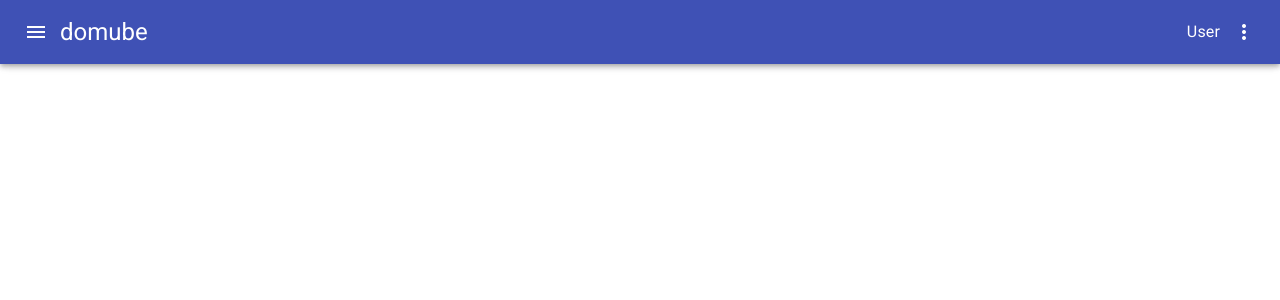
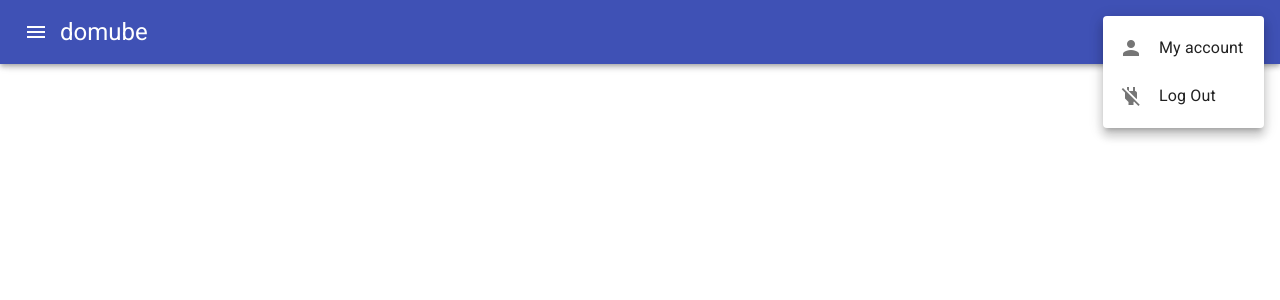
Before and after one commit to savovsky/react-domube, a React (Create React App) app: page / in a window 1280 px wide. Both pictures are taken after a click on the button "more_vert". Shown: the top 300 px of the page. Built offline with nearby package versions, Linux system fonts and the light colour scheme.

Commit message:
styledMuiComponents - added.

```diff
--- a/src/common/interfaces.tsx
+++ b/src/common/interfaces.tsx
@@ -3,4 +3,4 @@ export interface Link {
 	link: string;
 	routerLink: string;
 	icon: string;
-}
+};
--- /dev/null
+++ b/src/common/userLinks.tsx
@@ -0,0 +1,14 @@
+import { Link } from './interfaces';
+
+export const userLinks: Link[] = [
+  {
+    link: 'My account',
+    routerLink: '/account',
+    icon: 'person'
+  },
+  {
+    link: 'Log Out',
+    routerLink: '/',
+    icon: 'power_off'
+  }
+];
--- a/src/components/Header/AppMenuList.tsx
+++ b/src/components/Header/AppMenuList.tsx
@@ -1,4 +1,5 @@
 import React, { useContext } from 'react';
+import { makeStyles } from '@material-ui/core/styles';
 import {
   AppBar,
   Toolbar,
@@ -6,12 +7,11 @@ import {
   Grid,
   Icon,
   List,
-  ListItem,
   ListItemIcon,
   ListItemText
 } from '@material-ui/core';
-import { makeStyles } from '@material-ui/core/styles';
 
+import { StyledListItem } from '../styledMuiComponents';
 import { navLinks } from '../../common/navLinks';
 import Context from './context/drawerContext';
 import toggleDrawer from './fixtures/toggleDrawer';
@@ -23,7 +23,7 @@ const useStyles = makeStyles({
   },
   fullList: {
     width: 'auto',
-  },
+  }
 });
 
 // interface Eho {
@@ -41,7 +41,11 @@ const AppMenuList: React.FC = () => {
       <AppBar position="static" color="primary">
         <Toolbar>
         <Grid container justify="flex-end" alignItems="center">
-          <IconButton color="inherit" aria-label="Menu" onClick={(e) => toggleDrawer(isOpen, setIsOpen, e)}>
+          <IconButton
+            color="inherit"
+            aria-label="Menu"
+            onClick={(e) => toggleDrawer(isOpen, setIsOpen, e)}
+          >
             <Icon>arrow_back</Icon>
           </IconButton>
           </Grid>
@@ -55,10 +59,12 @@ const AppMenuList: React.FC = () => {
       >
         <List>
           {navLinks.map((item) => (
-            <ListItem button key={item.link}>
-              <ListItemIcon><Icon>{item.icon}</Icon></ListItemIcon>
+            <StyledListItem button key={item.link}>
+              <ListItemIcon>
+                <Icon>{item.icon}</Icon>
+              </ListItemIcon>
               <ListItemText primary={item.link} />
-            </ListItem>
+            </StyledListItem>
           ))}
         </List>
       </div>
--- a/src/components/Header/UserMenu.tsx
+++ b/src/components/Header/UserMenu.tsx
@@ -1,17 +1,45 @@
-import React from 'react';
-import { IconButton, Icon, Typography } from '@material-ui/core';
+import React, { useState } from 'react';
+import { IconButton, Icon, Typography, Menu, ListItemIcon, ListItemText } from '@material-ui/core';
+
+import { StyledListItem } from '../styledMuiComponents';
+import { userLinks } from '../../common/userLinks';
 
 const UserMenu: React.FC = () => {
+  const [anchorEl, setAnchorEl] = useState<null | HTMLElement>(null);
+
+  const handleClick = (event: React.MouseEvent<HTMLButtonElement>) => {
+    setAnchorEl(event.currentTarget);
+  }
+
+  const handleClose = () => {
+    setAnchorEl(null);
+  }
+
   return (
     <>
-			<Typography variant="subtitle1">User</Typography>
+      <Typography variant="subtitle1">Address</Typography>
       <IconButton
         edge="end"
         color="inherit"
         aria-label="Menu"
+        onClick={handleClick}
       >
         <Icon>more_vert</Icon>
       </IconButton>
+      <Menu
+        id="simple-menu"
+        anchorEl={anchorEl}
+        keepMounted
+        open={Boolean(anchorEl)}
+        onClose={handleClose}
+      >
+        {userLinks.map((item) => (
+          <StyledListItem button onClick={handleClose} key={item.link}>
+            <ListItemIcon><Icon>{item.icon}</Icon></ListItemIcon>
+            <ListItemText primary={item.link} />
+          </StyledListItem>
+        ))}
+      </Menu>
     </>
   );
 }
--- /dev/null
+++ b/src/components/styledMuiComponents/index.tsx
@@ -0,0 +1,18 @@
+import { ListItem } from '@material-ui/core';
+import { withStyles } from '@material-ui/core/styles';
+
+export const StyledListItem = withStyles(theme => ({
+  root: {
+    "& .MuiListItemIcon-root": {
+      minWidth: '40px'
+    },
+    "& .MuiListItemText-root": {
+      paddingRight: '5px'
+    },
+    "&:hover": {
+      "& .MuiListItemIcon-root, & .MuiListItemText-primary": {
+        color: theme.palette.primary.main
+      },
+    }
+  }
+}))(ListItem);
```
Lines whose indentation alone changed are shown as unchanged.
